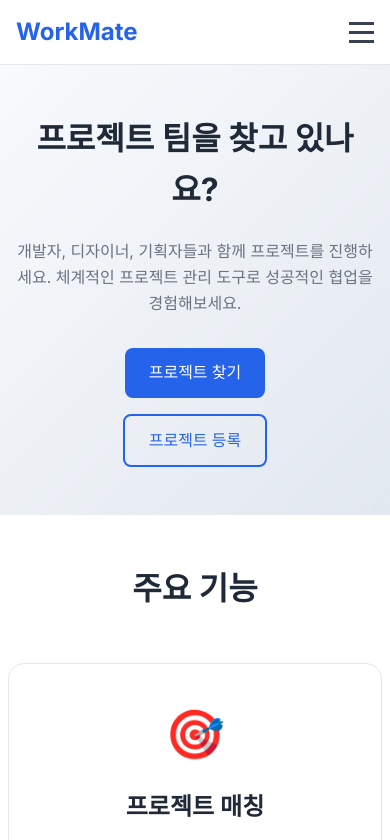
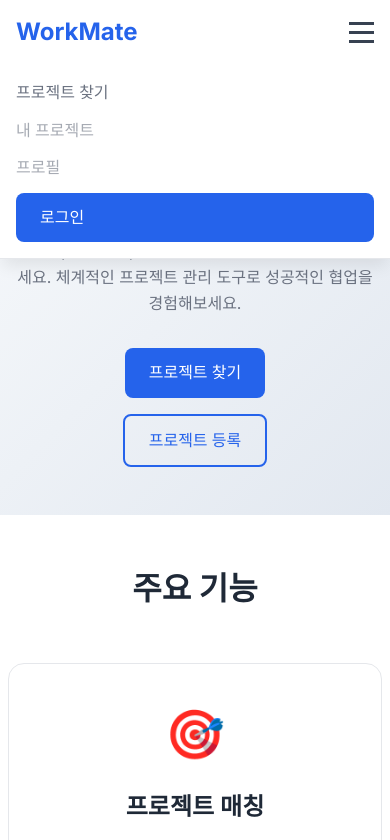
Before and after one commit to hs010911/Workmate, a plain HTML site: page index.html in a window 390 px wide. Both pictures are taken after a click on the element 361 px from the left and 32 px from the top of the page. Shown: the top 840 px of the page. Drawn offline with Linux system fonts and the light colour scheme; no server answers.

Commit message:
fix: 모바일 햄버거 메뉴 펼침 시 네비게이션 표시

```diff
--- a/css/styles.css
+++ b/css/styles.css
@@ -1662,8 +1662,29 @@ body {
 }
 
 @media (max-width: 768px) {
+  .nav-container {
+    position: relative;
+  }
+
   .nav-links {
     display: none;
+    position: absolute;
+    top: 100%;
+    left: 0;
+    right: 0;
+    flex-direction: column;
+    align-items: stretch;
+    gap: 0.75rem;
+    padding: 1rem;
+    margin: 0;
+    background: #ffffff;
+    border-bottom: 1px solid #e5e7eb;
+    box-shadow: 0 10px 15px -3px rgba(0, 0, 0, 0.08);
+    z-index: 200;
+  }
+
+  .nav-links.active {
+    display: flex;
   }
 
   .mobile-menu-btn {
```
